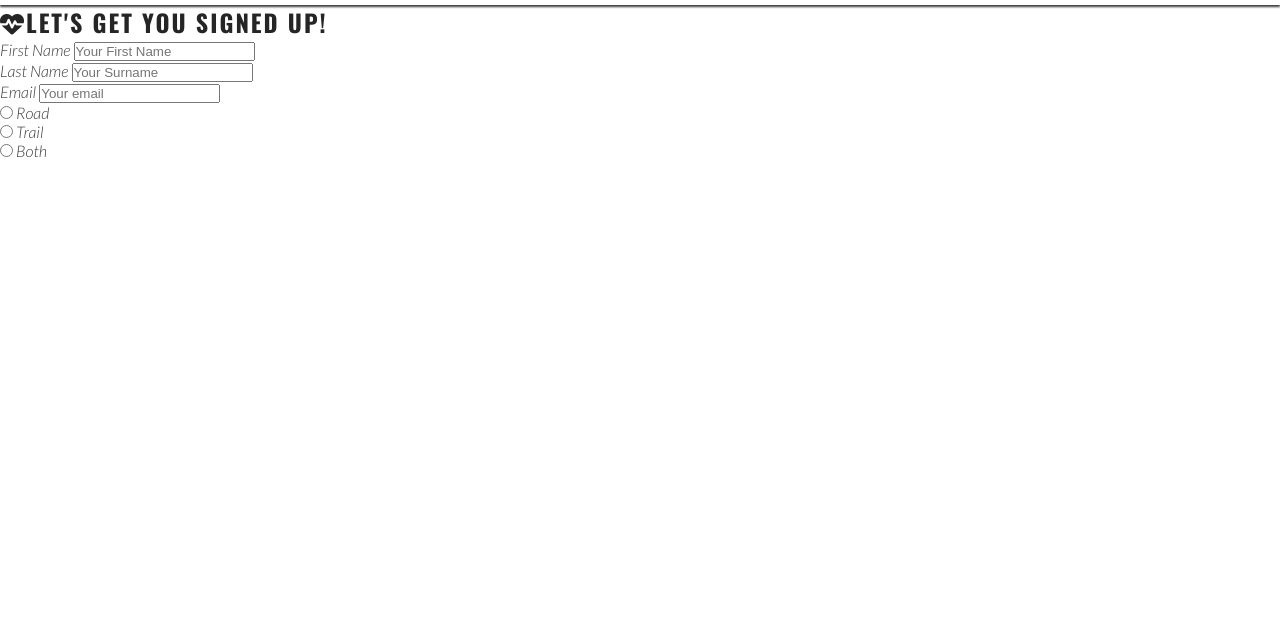
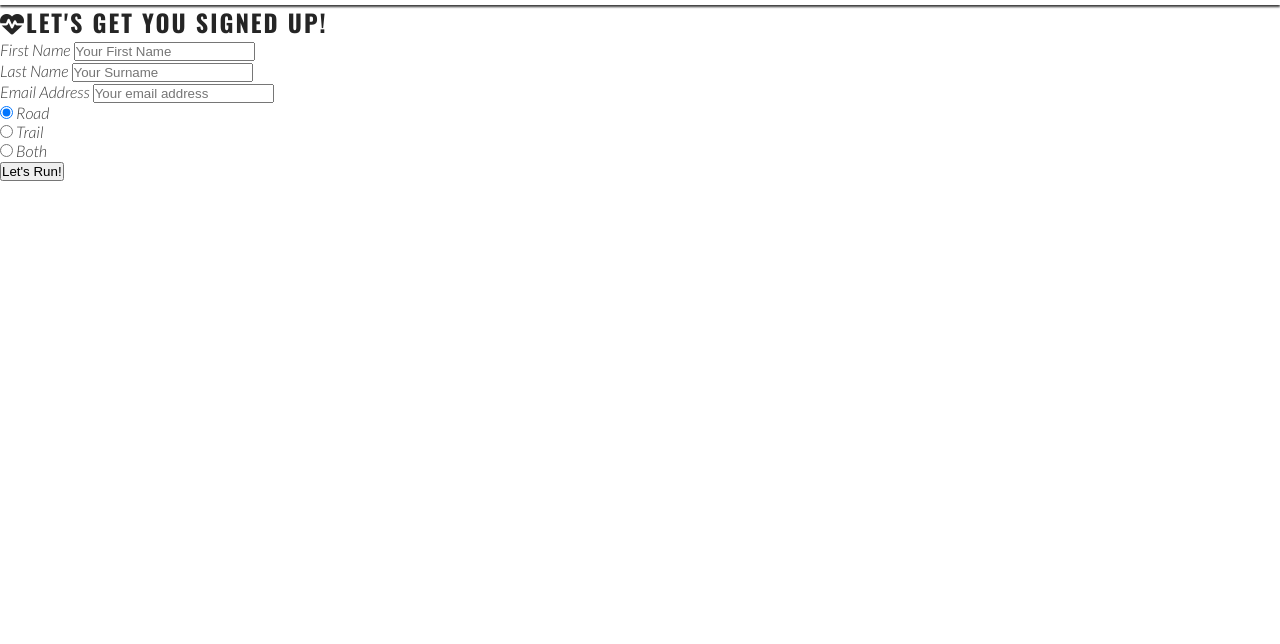
Before and after one commit to JOCPhys/Love-Running-JOC, a plain HTML site: page signup.html in a window 1280 px wide. Shown: the part 86-730 px from the top of the page. Drawn offline with nearby package versions, Linux system fonts and the light colour scheme.

Commit message:
add submit form button and fix bugs on form html

```diff
--- a/signup.html
+++ b/signup.html
@@ -31,7 +31,7 @@
             <ul id="menu">
                 <li><a href="index.html">Home</a></li>
                 <li><a href="gallery.html">Gallery</a></li>
-                <li><a href="signup.html"  class="active">Sign Up</a></li>
+                <li><a href="signup.html" class="active">Sign Up</a></li>
             </ul>
         </nav>
 
@@ -39,32 +39,42 @@
 
     <!--Main content-->
     <main>
+        <!-- signup section intro -->
         <section id="signup">
-            <form id="signup-form" action="https://formdump.codeinstitute.net"  method="POST">
+            <form id="signup-form" action="https://formdump.codeinstitute.net" method="POST">
                 <h1><i class="fa-solid fa-heart-pulse"></i>Let's get you signed up!</h1>
+                <!-- Form details input fields-->
                 <div>
-        			<label for="name-field" class="block-label">First Name</label>
-        			<input id="name-field" type="text" name="first-name" placeholder="Your First Name" required>
+                    <label for="first-name" class="block-label">First Name</label>
+                    <input id="first-name" type="text" name="first-name" placeholder="Your First Name" required>
                     <br>
                 </div>
                 <div>
-        			<label for="email-field" class="block-label">Last Name</label>
-        			<input id="email-field" type="text" name="last-name" placeholder="Your Surname" required>
+                    <label for="last-name" class="block-label">Last Name</label>
+                    <input id="last-name" type="text" name="last-name" placeholder="Your Surname" required>
                     <br>
                 </div>
+
                 <div>
-        			<label for="email-field" class="block-label">Email</label>
-        			<input id="email-field" type="email" name="email" placeholder="Your email" required>
+                    <label for="email-address" class="block-label">Email Address</label>
+                    <input id="email-address" type="email" name="email" placeholder="Your email address" required>
                     <br>
                 </div>
+                <div class="radio-buttons">
                 <div>
-<input type="radio" id="road" name="running-preference" value="child">
+                    <input type="radio" id="road" name="running-preference" value="road" checked>
                     <label for="road" required>Road</label><br>
-<input type="radio" id="trail" name="running-preference" value="adult">
+                </div>
+                <div>
+                    <input type="radio" id="trail" name="running-preference" value="trail">
                     <label for="trail">Trail</label><br>
-<input type="radio" id="both" name="running-preference" value="senior">
+                </div>
+                <div>
+                    <input type="radio" id="both" name="running-preference" value="both">
                     <label for="both">Both</label>
                 </div>
+                </div>
+                <input type="submit" class="join-button" value="Let's Run!">
             </form>
         </section>
     </main>
@@ -73,11 +83,11 @@
     <footer>
         <ul id="social-networks">
             <li><a href="https://facebook.com/" target="_blank" rel="noopener"
-                    aria-label="Visit our Facebook page (opens in a new tab)"><i
-                    class="fa-brands fa-facebook"></i></a></li>
+                    aria-label="Visit our Facebook page (opens in a new tab)"><i class="fa-brands fa-facebook"></i></a>
+            </li>
             <li><a href="https://twitter.com/" target="_blank" rel="noopener"
-                    aria-label="Visit our Twitter page (opens in a new tab)"><i
-                    class="fa-brands fa-twitter"></i></a></li>
+                    aria-label="Visit our Twitter page (opens in a new tab)"><i class="fa-brands fa-twitter"></i></a>
+            </li>
             <li><a href="https://youtube.com/" target="_blank" rel="noopener"
                     aria-label="Visit our You Tube Channel (opens in a new tab)"><i
                         class="fa-brands fa-youtube"></i></i></a></li>
```
Lines whose indentation alone changed are shown as unchanged.
